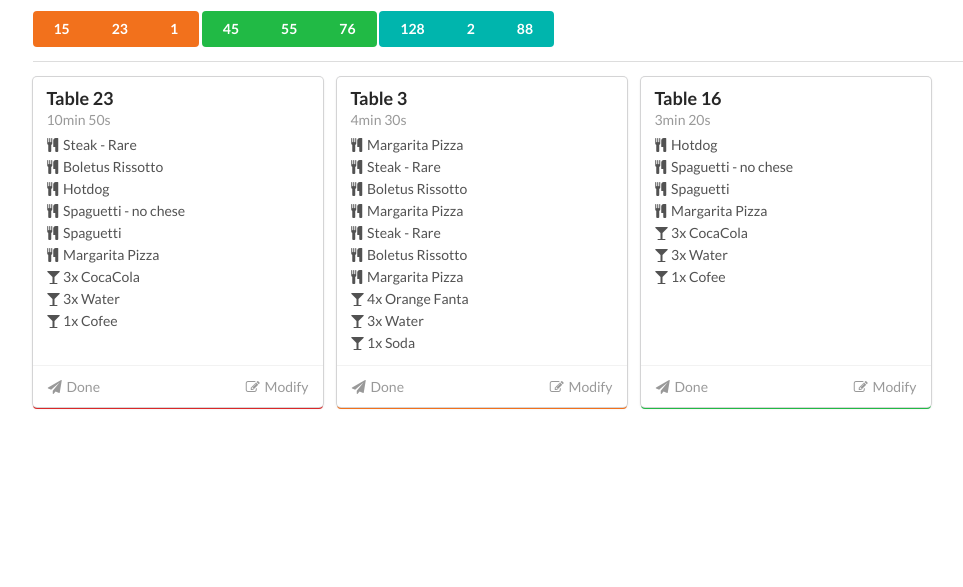
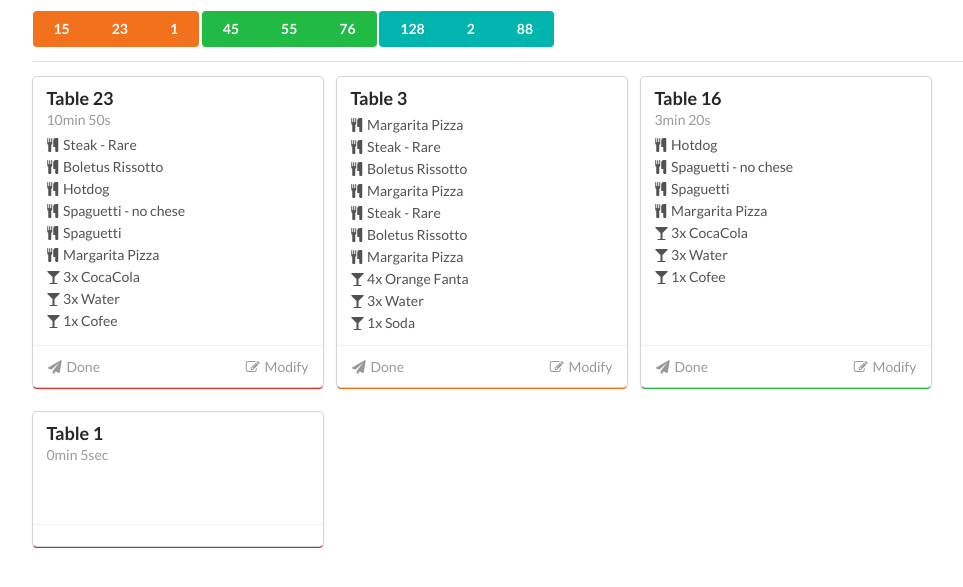
Before and after one commit to lewismazzei/SmoothServe, a plain HTML site: page index.html in a window 1280 px wide. Shown: the part 39-626 px from the top of the page, without its empty margins (44-1007 px from the left). Drawn offline with nearby package versions, Linux system fonts and the light colour scheme; no server answers; files whose address does not match are found by name.

Commit message:
clocks working

```diff
--- a/db.js
+++ b/db.js
@@ -31,7 +31,7 @@ function addOrder(waiter, table, items) {
   	console.log("I added an item: " + items[itemCount][0]);
   }
   console.log("I added an order with the id: " + orderId);
-  drawCard(items, orderId);
+  drawCard(items, table, orderId);
 }
 
 /*var orderRef = firebase.database().ref('orders/' + orderId);
@@ -41,31 +41,45 @@ starCountRef.on('value', function(snapshot) {
 });
 */
 
-function drawCard(items, orderId) {
+
+
+
+function drawCard(items, table, orderId) {
 	var card = document.createElement('div');
 	card.id = "order-" + orderId;
+	card.className += "card red";
 	var cardContent = card.appendChild(document.createElement('div'));
 		var cardHeader = cardContent.appendChild(document.createElement('div'));
 		var cardTime = cardContent.appendChild(document.createElement('div'));
 		var cardDescription = cardContent.appendChild(document.createElement('div'));
 			var cardList = cardDescription.appendChild(document.createElement('div'));
-			for (i = 0; i < items.length; i++) {
-				var listItem += cardlist.appendChild('div')
-				listItem.className("item");
-				var listIcon += listItem.appendChild('i');
-				listIcon.className("icon");
-
+			for (itemCount = 0; itemCount < items.length; itemCount++) {
+				var listItem = cardList.appendChild(document.createElement('div'));
+				listItem.id = "item-" + (itemCount+1);
+				listItem.className += "item";
+				var listIcon = listItem.appendChild(document.createElement('i'));
+				listIcon.className += "icon";
 			}
-	var cardExtraContent = card.appendChild(document.createElement('div'));
+		var cardExtraContent = card.appendChild(document.createElement('div'));
 
 	cardContent.className += "content";
 	cardHeader.className +=  "header";
 	cardTime.className += "meta";
+	cardTime.id += "timer" + table;
 	cardDescription.className += "description";
 	cardList.className += "ui list";
 	cardExtraContent.className += "extra content";
 
+	var totalSeconds = 0;
 	document.getElementById("ordersDiv").appendChild(card);
+	cardHeader.textContent = "Table " + table;
+	var timer = setInterval ( function(){
+		++totalSeconds;
+		var hours = Math.floor(totalSeconds / 3600);
+		var minutes = Math.floor((totalSeconds - hours * 3600) / 60);
+		var seconds = totalSeconds - (hours * 3600 + minutes * 60);
+	document.getElementById("timer" + table).innerHTML = minutes + "min " + seconds + "sec";
+	}, 1000);
 }
 
 function updateCard() {
--- a/index.html
+++ b/index.html
@@ -66,7 +66,7 @@
       <div class="card orange" id="order-1">
         <div class="content">
           <div class="header">Table 3</div>
-          <div class="meta">4min 30s</div>
+          <div class="meta"></div>
           <div class="description">
             <div class="ui list">
               <div class="item"><i class="food icon"></i>Margarita Pizza</div>
```
Also changed, not shown: 1 other file.
